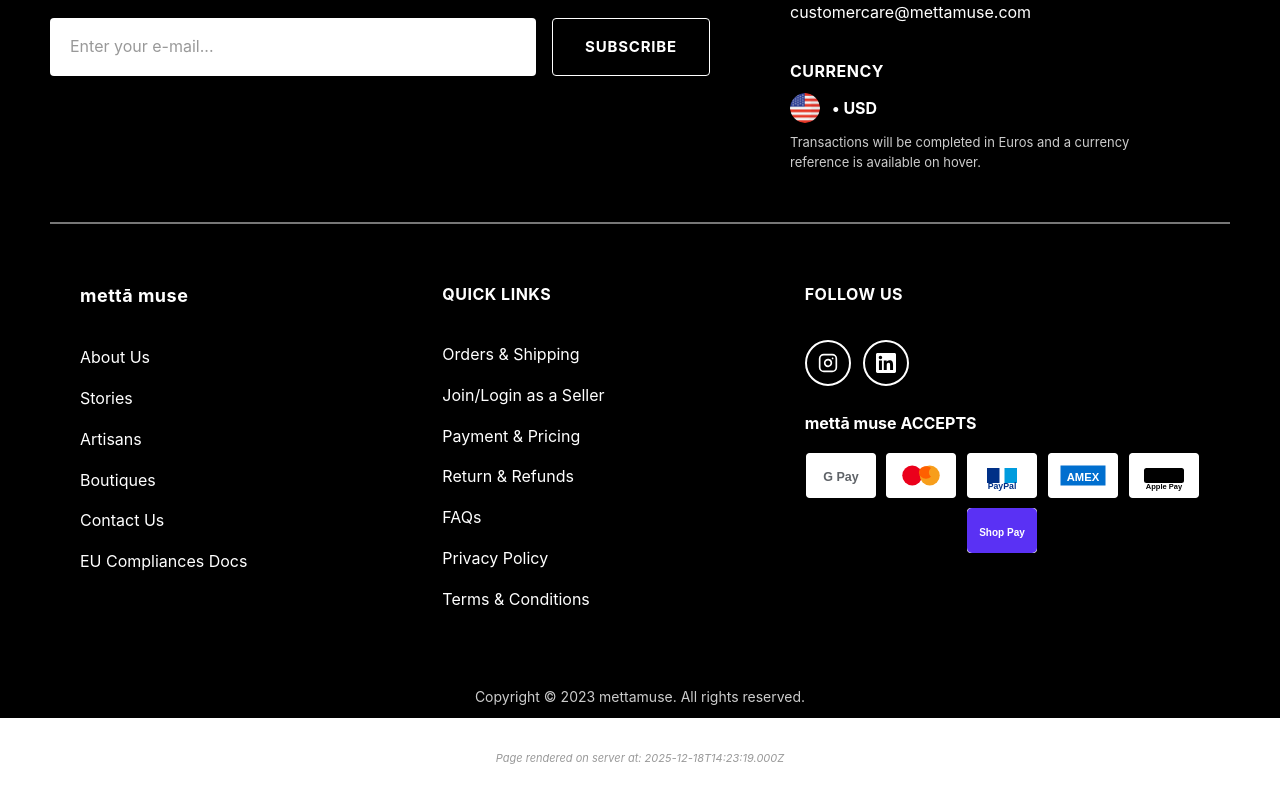
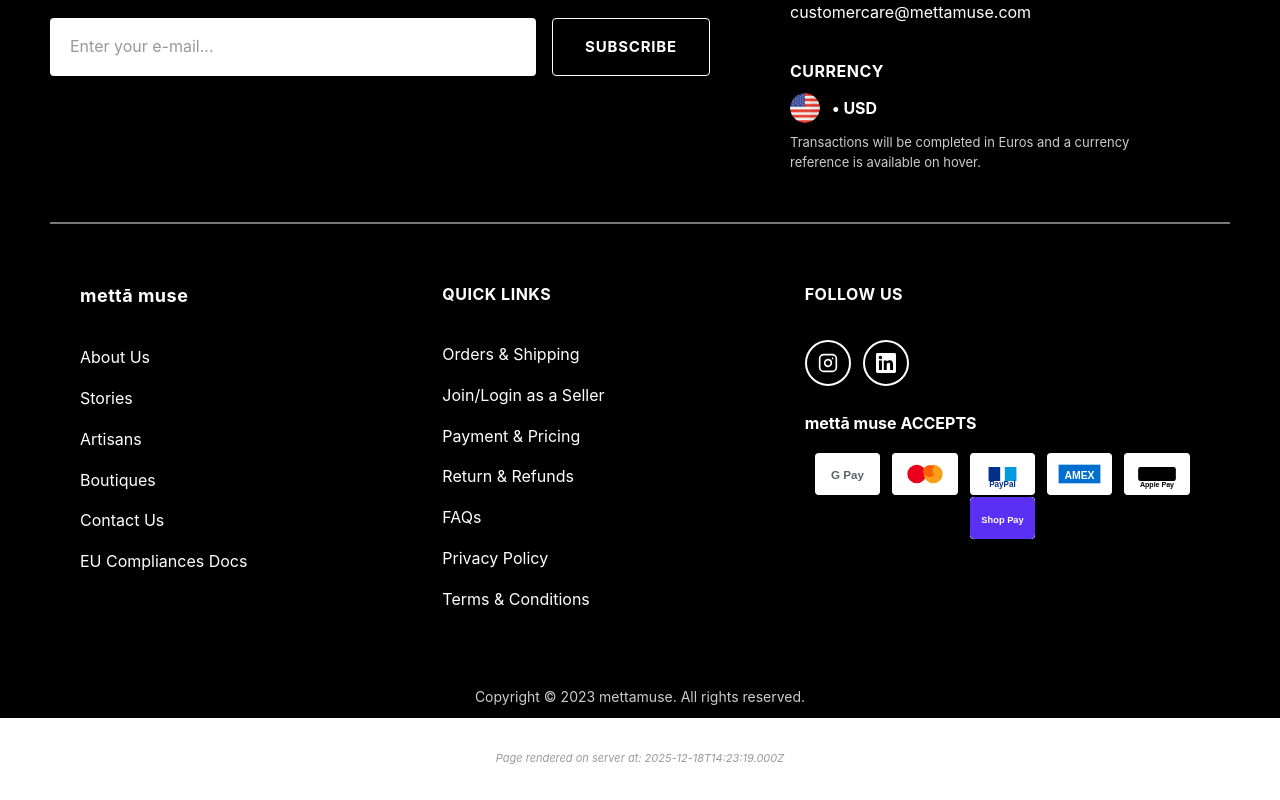
Before and after one commit to vivekbhat0120/Appscrip-task-Vivek-Bhat, a Next.js app: page / in a window 1280 px wide. Shown: the part 1868-2668 px from the top of the page. Built offline with nearby package versions, Linux system fonts and the light colour scheme.

Commit message:
try to deploy appscrip project v2

```diff
--- a/src/components/Footer.module.css
+++ b/src/components/Footer.module.css
@@ -265,7 +265,7 @@
 
 .paymentIcons {
   display: flex;
-  gap: 10px;
+  gap: 2px;
   justify-content: space-evenly;
   align-items: center;
   flex-wrap: wrap;
@@ -273,7 +273,7 @@
 
 .paymentIcon {
   display: inline-block;
-  height: 45px;
+  height: 42px;
   background: #ffffff;
   border-radius: 4px;
   padding: 0;
```
